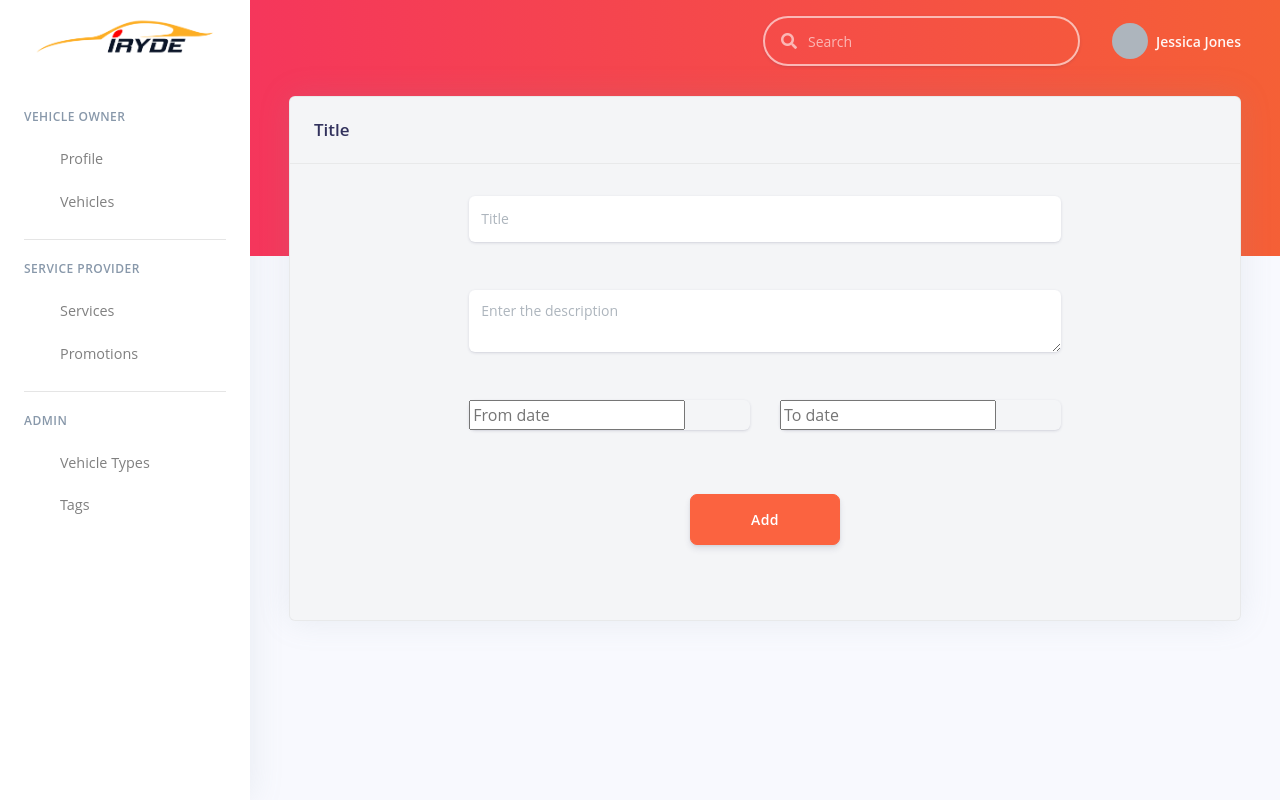
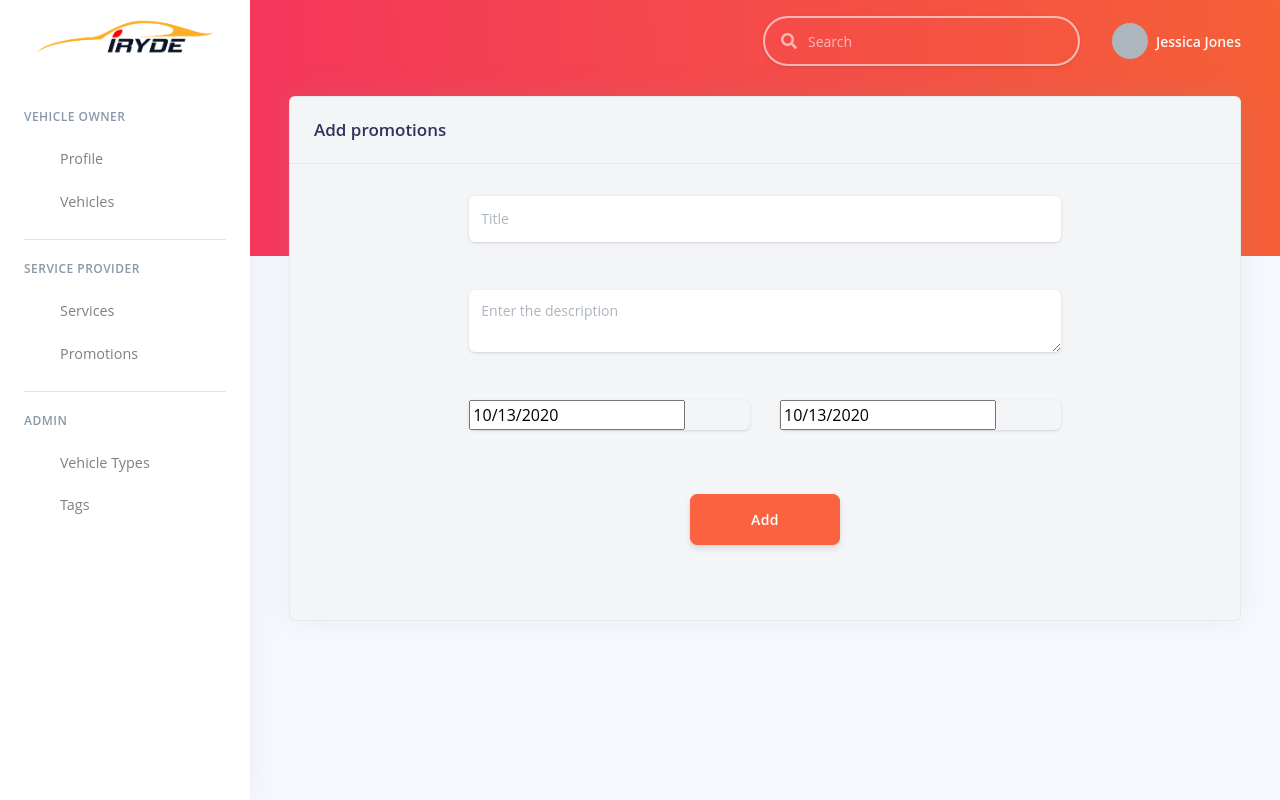
Before and after one commit to randularsw/iRYDE, a React (Create React App) app in the folder web/: page /promotionsadd in a window 1280 px wide. Built offline with nearby package versions, Linux system fonts and the light colour scheme.

Commit message:
Updated the adding promotions ui

```diff
--- a/web/src/components/promotionlist/promotionsAdd.jsx
+++ b/web/src/components/promotionlist/promotionsAdd.jsx
@@ -9,10 +9,45 @@ import "react-datepicker/dist/react-datepicker.css";
 import { InputGroupAddon, InputGroupText, InputGroup } from "reactstrap";
 
 class PromotionsAdd extends Component {
-  state = {
-    items: [],
-  };
+  constructor(props) {
+    super(props);
 
+    this.onChangeTitle = this.onChangeTitle.bind(this);
+    this.onChangeDescription = this.onChangeDescription.bind(this);
+    this.onChangeStartDate = this.onChangeStartDate.bind(this);
+    this.onChangeEndDate = this.onChangeEndDate.bind(this);
+    this.state = {
+      //items: [],
+      title: "",
+      description: "",
+      startDate: new Date(),
+      endDate: new Date(),
+    };
+  }
+
+  onChangeTitle(e) {
+    this.setState({
+      title: e.target.value,
+    });
+  }
+
+  onChangeDescription(e) {
+    this.setState({
+      description: e.target.value,
+    });
+  }
+
+  onChangeStartDate(date) {
+    this.setState({
+      startDate: date,
+    });
+  }
+
+  onChangeEndDate(date) {
+    this.setState({
+      endDate: date,
+    });
+  }
   render() {
     // const { items } = this.state;
     return (
@@ -24,7 +59,7 @@ class PromotionsAdd extends Component {
             <div className=" col">
               <Card className=" shadow" style={{ backgroundColor: "#f4f5f7" }}>
                 <CardHeader className=" bg-transparent">
-                  <h3 className=" mb-0">Title</h3>
+                  <h3 className=" mb-0">Add promotions</h3>
                 </CardHeader>
                 <CardBody>
                   <div style={{ minHeight: 400 }}>
@@ -41,7 +76,8 @@ class PromotionsAdd extends Component {
                               className="form-control-alternative"
                               placeholder="Title"
                               type="text"
-                              value={this.state.servicename}
+                              value={this.state.title}
+                              onChange={this.onChangeTitle}
                             />
                           </FormGroup>
                         </Col>
@@ -58,6 +94,7 @@ class PromotionsAdd extends Component {
                               type="textarea"
                               rows="2"
                               value={this.state.description}
+                              onChange={this.onChangeDescription}
                             />
                           </FormGroup>
                         </Col>
@@ -71,13 +108,13 @@ class PromotionsAdd extends Component {
                           <FormGroup>
                             <InputGroup className="input-group-alternative">
                               <DatePicker
-                                onChange={this.onChange}
-                                value={this.state.date}
+                                onChange={this.onChangeStartDate}
+                                selected={this.state.startDate}
                                 placeholderText="From date"
                                 inputProps={{
                                   placeholder: "Date Picker Here",
                                 }}
-                                timeFormat={false}
+                                timeFormat={true}
                               />
                             </InputGroup>
                           </FormGroup>
@@ -87,8 +124,8 @@ class PromotionsAdd extends Component {
                           <FormGroup>
                             <InputGroup className="input-group-alternative">
                               <DatePicker
-                                onChange={this.onChange}
-                                value={this.state.date}
+                                onChange={this.onChangeEndDate}
+                                selected={this.state.endDate}
                                 placeholderText="To date"
                                 inputProps={{
                                   placeholder: "Date Picker Here",
```
